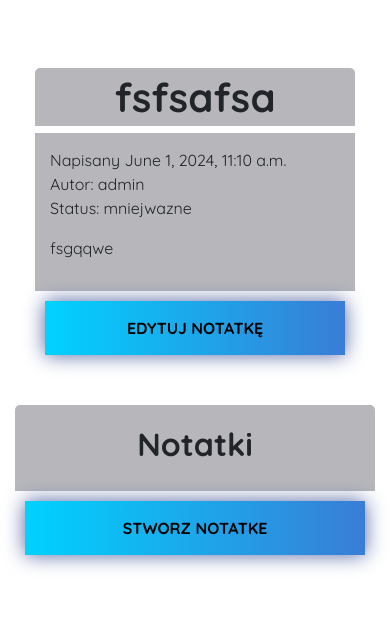
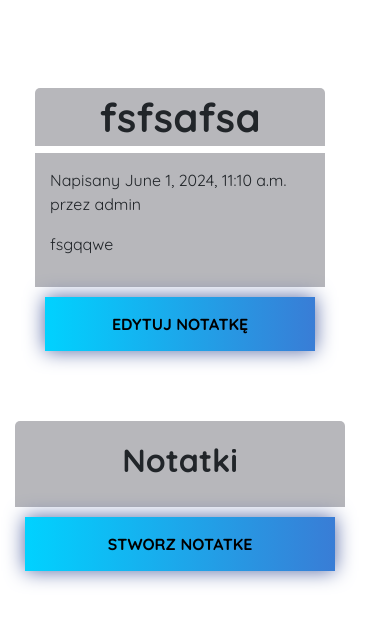
Before and after one commit to MrFajFel/Projekt, a Django app: page /note/2024/06/01/ in a window 390 px wide. Shown: the top 624 px of the page. Run offline with Django 5.2, Linux system fonts and the light colour scheme; data comes from the database, SQL or seed files in the repository; both versions use the stored data as it was after the commit; some libraries are stand-ins or nearby versions.

Commit message:
Edit naprawiony

```diff
--- a/aplikacja/form.py
+++ b/aplikacja/form.py
@@ -4,7 +4,7 @@
 class NotatkaForm(forms.ModelForm):
     class Meta:
         model = Notatka
-        fields = ('title', 'body','author','status')
+        fields = ('title', 'body','author','status','publish')
         widgets = {
             'body': forms.Textarea(attrs={'rows': 10, 'cols': 40})
         }
--- a/aplikacja/models.py
+++ b/aplikacja/models.py
@@ -5,10 +5,6 @@
 
 
 class Notatka(models.Model):
-    Signiface = (
-        ('mniejwazne', 'Mniejwazne'),
-        ('wazne','Wazne')
-    )
     STATUS_CHOICES = (
         ('mniejwazne', 'Mniejwazne'),
         ('wazne', 'Wazne')
--- a/aplikacja/static/css/index.css
+++ b/aplikacja/static/css/index.css
@@ -114,6 +114,7 @@
     background-position: right center; /* change the direction of the change here */
     color: #fff;
     text-decoration: none;
+
   }
 
 .pagination {
@@ -139,3 +140,22 @@
     background-color: #007bff;
     color: white;
 }
+.row {
+    flex-wrap:wrap;
+}
+
+@media (max-width: 1000px) {
+    .container .row {
+        display: flex;
+        flex-direction: column;
+        width: 100%;
+    }
+    #content, #sidebar {
+        order: 1;
+        width: 100%;
+        margin-top: 20px;
+    }
+    #sidebar {
+        order: 2;
+    }
+}
--- a/aplikacja/templates/base.html
+++ b/aplikacja/templates/base.html
@@ -5,9 +5,9 @@
     <meta charset="UTF-8">
     <meta name="viewport" content="width=device-width, initial-scale=1, shrink-to-fit=no">
     <title>{% block title %}{% endblock %}</title>
+    <link href="https://stackpath.bootstrapcdn.com/bootstrap/4.5.2/css/bootstrap.min.css" rel="stylesheet">
     <link href="{% static 'css/index.css' %}" rel="stylesheet">
     <link href="{% static 'css/notatka.css' %}" rel="stylesheet">
-    <link href="https://stackpath.bootstrapcdn.com/bootstrap/4.5.2/css/bootstrap.min.css" rel="stylesheet">
     <link href="https://fonts.googleapis.com/css2?family=Lora:ital,wght@0,400..700;1,400..700&family=Quicksand:wght@300..700&display=swap" rel="stylesheet">
     <script src="https://unpkg.com/scrollreveal"></script>
 </head>
--- a/aplikacja/templates/post/detail.html
+++ b/aplikacja/templates/post/detail.html
@@ -14,9 +14,7 @@
 
         <div id="text-notatki">
             <p class="date" id="">
-                Napisany {{ note.publish }} <br>
-                Autor: {{ note.author }} <br>
-                Status: {{ note.status }}
+                Napisany {{ note.publish }} przez {{ note.author }}
             </p>
             <p id="text">{{ note.body|linebreaks }}</p>
 
--- a/aplikacja/views.py
+++ b/aplikacja/views.py
@@ -7,30 +7,33 @@
 from django.views.generic import ListView
 
 
-
 # Create your views here.
 # def note_list(request):
 #     notes = Notatka.objects.all()
 #     return render(request, "post/list.html",{"notes":notes})
 # Create your views here.
 class NoteListView(ListView):
-    queryset = Notatka.objects.all().filter(status__in = ('wazne','mniejwazne')).order_by('-status')
+    queryset = Notatka.objects.all().filter(status__in=('wazne', 'mniejwazne')).order_by('-status')
     context_object_name = 'notes'
     paginate_by = 3
     template_name = "post/list.html"
+
+
 def note_detail(request, year, month, day):
     note = get_object_or_404(Notatka,
-                             status__in = ('wazne','mniejwazne'),
+                             status__in=('wazne', 'mniejwazne'),
                              publish__year=year,
                              publish__month=month,
                              publish__day=day,
                              )
     return render(request, "post/detail.html",
-                  {'note': note,})
+                  {'note': note, })
+
+
 def create_note(request):
     if request.method == 'POST':
         form = NotatkaForm(request.POST)
-        if form.is_valid(): # sprawdzenie czy formularz jest wlasciwy
+        if form.is_valid():  # sprawdzenie czy formularz jest wlasciwy
             note = form.save(commit=False)
             note.author = User.objects.get(id=1)
             note.save()
@@ -47,8 +50,8 @@
         form = NotatkaForm(request.POST, instance=note)
         if form.is_valid():
             form.save()
-            return redirect('aplikacja:note_detail', year=note.created.year, month=note.created.strftime('%m'),
-                            day=note.created.strftime('%d'))
+            return redirect('aplikacja:note_detail', year=note.updated.year, month=note.updated.strftime('%m'),
+                            day=note.updated.strftime('%d'))
     else:
         form = NotatkaForm(instance=note)
-    return render(request, 'Strony/edit.html', {'form': form,'note':note})
+    return render(request, 'Strony/edit.html', {'form': form, 'note': note})
```
Also changed, not shown: db.sqlite3.
